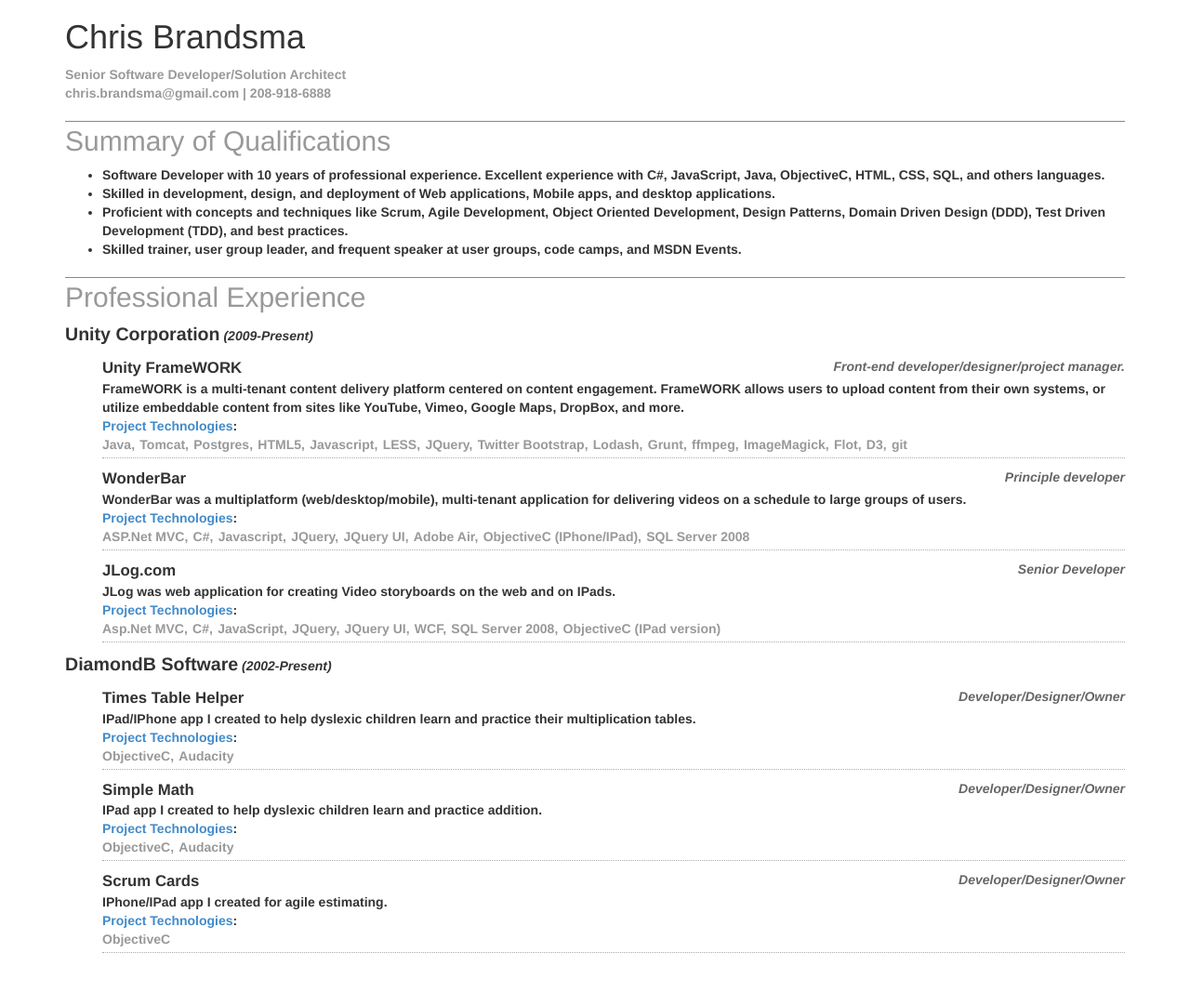
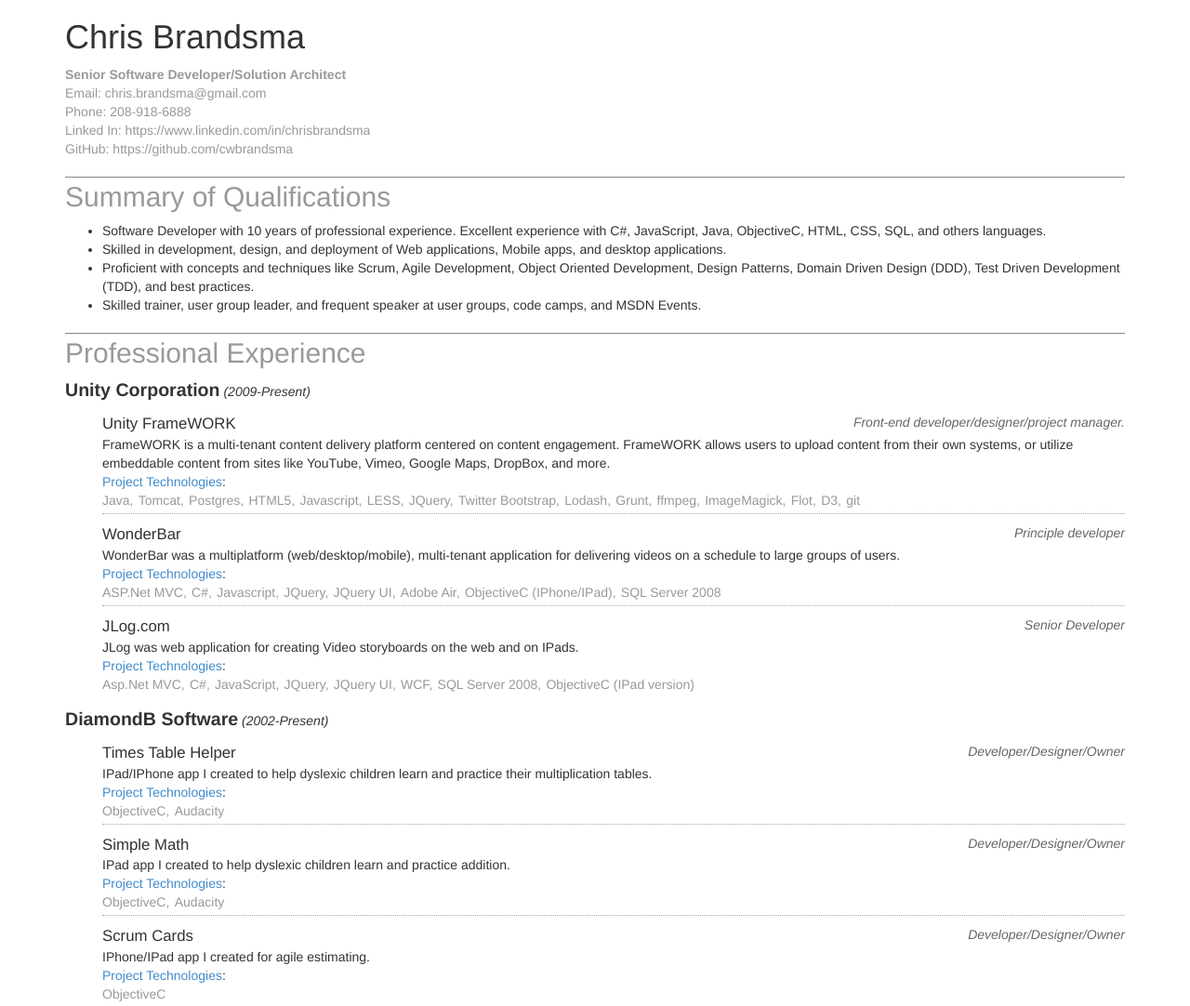
Before and after one commit to cwbrandsma/cwbrandsma.github.io, a website: page resume.html in a window 1280 px wide. Shown: the whole page at 93% size. Before the commit the page ends 1035 px from the top, so only its background shows below. Drawn offline with Linux system fonts and the light colour scheme.

Commit message:
updated resume style

```diff
--- a/resume.html
+++ b/resume.html
@@ -10,6 +10,7 @@
 	.company {}
 	.company-title {font-size:140%;}
 	.company-projects li {list-style: none;}
+	.company-projects :last-child {border-bottom: none;}
 
 	.project {border-bottom: 1px #aaa dotted;margin-bottom:10px;}
 	.project-title { font-size: 120%;}
@@ -28,8 +29,25 @@
 	<div class='container'>
 		<h1>Chris Brandsma</h1>
 		<span class="text-muted">
-			<strong>Senior Software Developer/Solution Architect<br/>
-			<a class="text-muted" href="mailto:chris.brandsma@gmail.com">chris.brandsma@gmail.com</a> | 208-918-6888
+			<strong>Senior Software Developer/Solution Architect</strong><br/>
+			<ul class="contact-list list-unstyled">
+				<li class="contact-item">
+					<span class='contact-title'>Email: </span>
+					<a class="contact-link text-muted" href="mailto:chris.brandsma@gmail.com">chris.brandsma@gmail.com</a>
+				</li>
+				<li class="contact-item">
+					<span class='contact-title'>Phone: </span>
+					<a class="contact-link text-muted" href="tel:208-918-6888">208-918-6888</a>
+				</li>
+				<li class="contact-item">
+					<span class='contact-title'>Linked In: </span>
+					<a class="contact-link text-muted" href="https://www.linkedin.com/in/chrisbrandsma">https://www.linkedin.com/in/chrisbrandsma</a>
+				</li>
+				<li class="contact-item">
+					<span class='contact-title'>GitHub: </span>
+					<a class="contact-link text-muted" href="https://github.com/cwbrandsma">https://github.com/cwbrandsma</a>
+				</li>
+			</ul>
 		</span>
 		<section>
 			<h2 class="section-title">Summary of Qualifications</h2>
```
